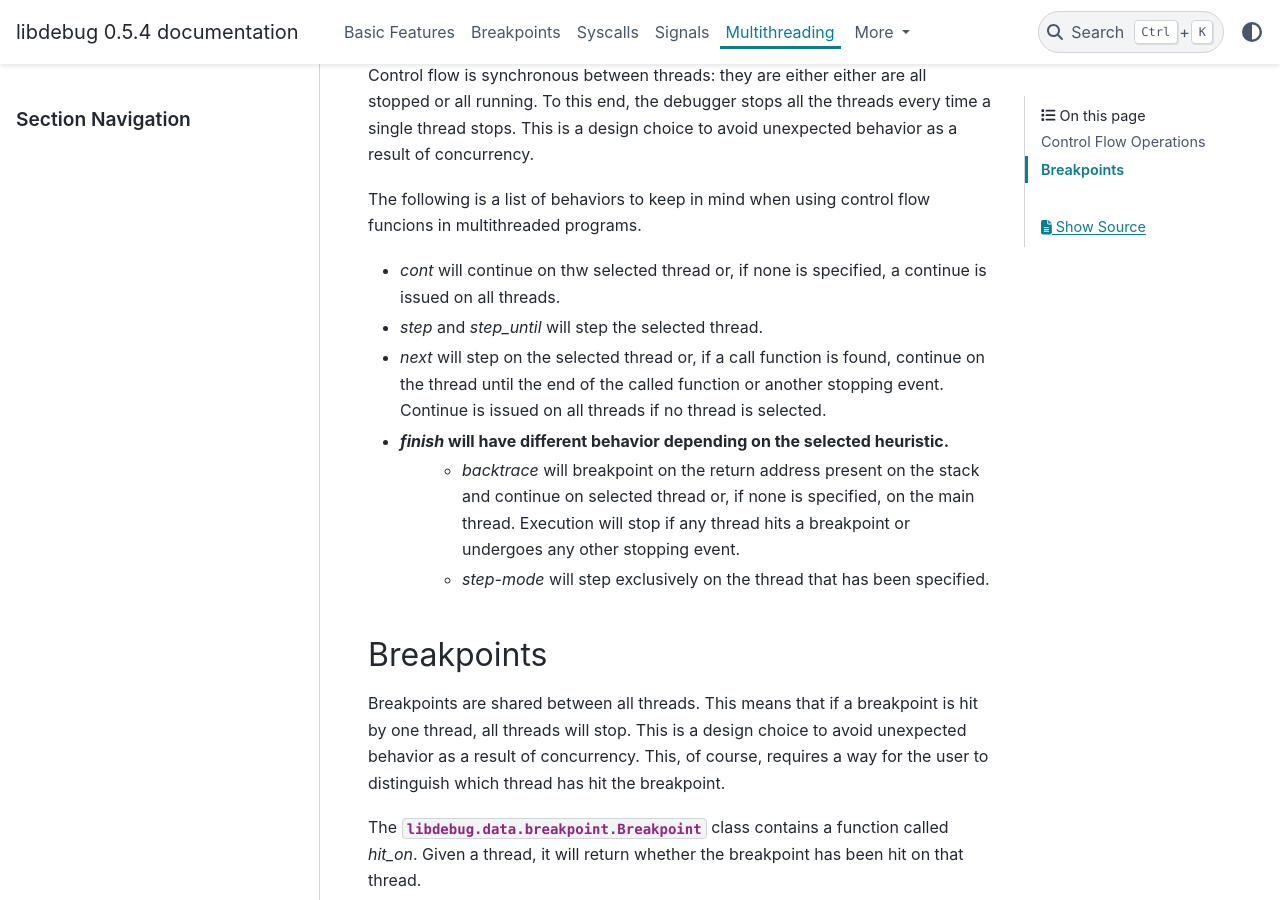
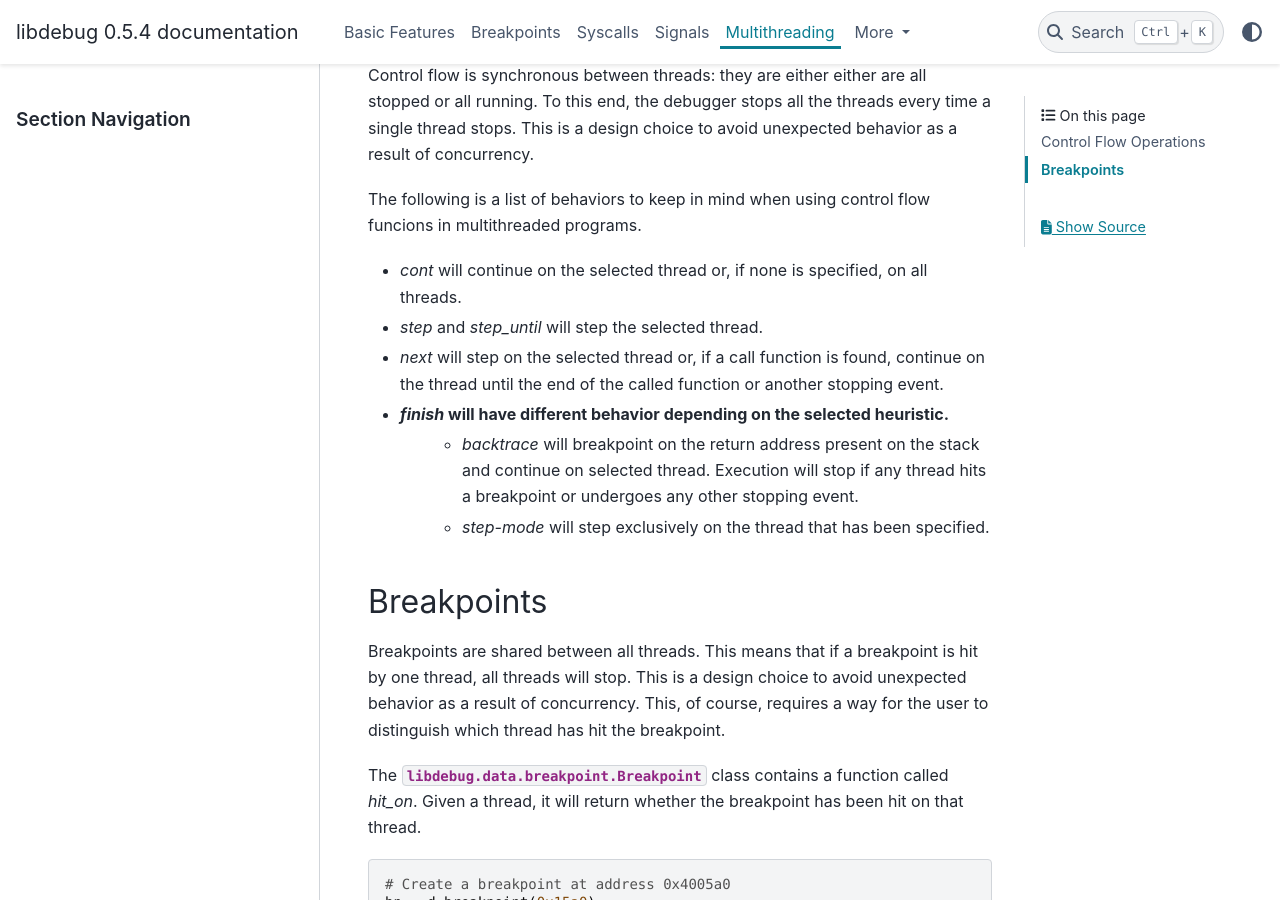
Before and after one commit to libdebug/libdebug, a Sphinx documentation site: the page built from docs/source/multithreading.rst, in a window 1280 px wide and 900 px high, scrolled down 787 px. Built offline with Sphinx 7.4.7 and the PyData theme 0.15.4, drawn with Linux system fonts in a browser that asks for light colours.

Commit message:
docs: correct docs for new cont behavior

```diff
--- a/docs/source/multithreading.rst
+++ b/docs/source/multithreading.rst
@@ -31,11 +31,11 @@ Control flow is synchronous between threads: they are either either are all stop
 
 The following is a list of behaviors to keep in mind when using control flow funcions in multithreaded programs.
 
-- `cont` will continue on thw selected thread or, if none is specified, a continue is issued on all threads.
+- `cont` will continue on the selected thread or, if none is specified, on all threads.
 - `step` and `step_until` will step the selected thread.
-- `next` will step on the selected thread or, if a call function is found, continue on the thread until the end of the called function or another stopping event. Continue is issued on all threads if no thread is selected.
+- `next` will step on the selected thread or, if a call function is found, continue on the thread until the end of the called function or another stopping event.
 - `finish` will have different behavior depending on the selected heuristic.
-    - `backtrace` will breakpoint on the return address present on the stack and continue on selected thread or, if none is specified, on the main thread. Execution will stop if any thread hits a breakpoint or undergoes any other stopping event.
+    - `backtrace` will breakpoint on the return address present on the stack and continue on selected thread. Execution will stop if any thread hits a breakpoint or undergoes any other stopping event.
     - `step-mode` will step exclusively on the thread that has been specified.
 
 
```
